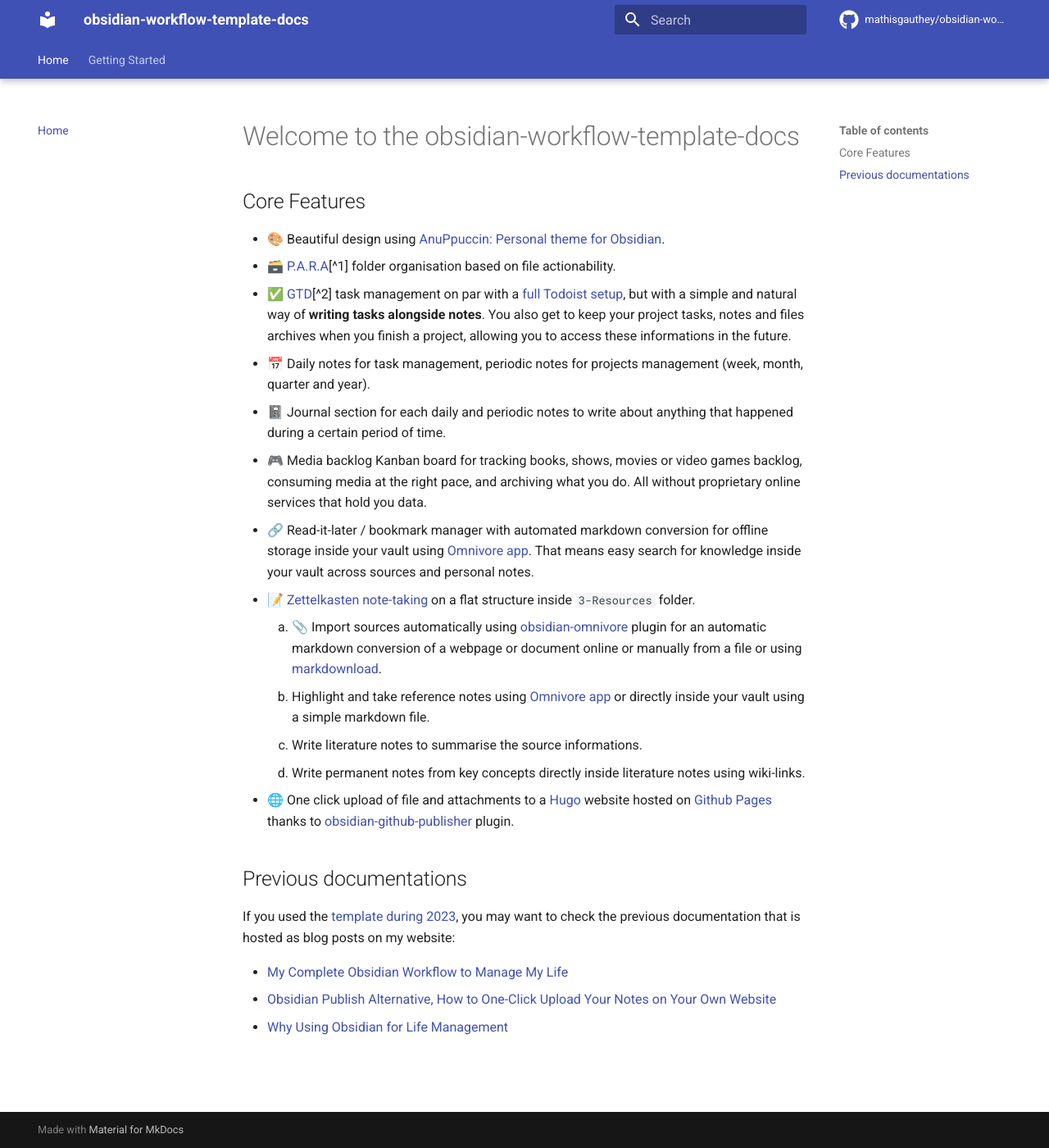
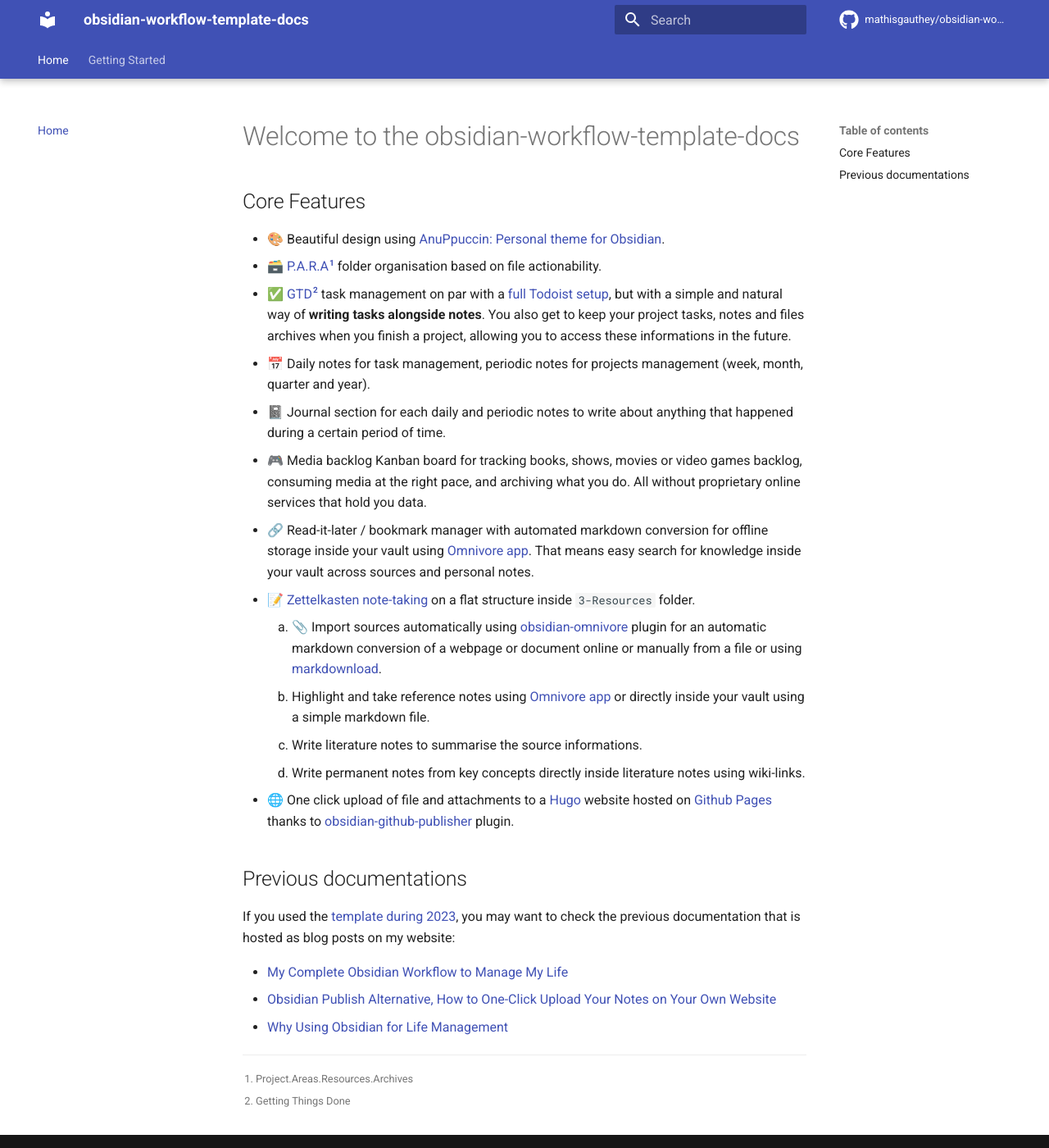
Before and after one commit to mathisgauthey/obsidian-workflow-template-docs, an MkDocs documentation site: the page built from docs/index.md, in a window 1280 px wide and 1400 px high. Shown: the whole window at 82% size. Built offline with MkDocs 1.6.1 and Material for MkDocs 9.7.7, drawn with Linux system fonts in a browser that asks for light colours; comment, search, counter and statistics services are not loaded.

Commit message:
added footnotes to Home index file

```diff
--- a/docs/index.md
+++ b/docs/index.md
@@ -23,3 +23,6 @@
 - [My Complete Obsidian Workflow to Manage My Life](https://mathisgauthey.github.io/my-complete-obsidian-workflow-to-manage-my-life/)
 - [Obsidian Publish Alternative, How to One-Click Upload Your Notes on Your Own Website](https://mathisgauthey.github.io/obsidian-publish-alternative-how-to-one-click-upload-your-notes-on-your-own-website/)
 - [Why Using Obsidian for Life Management](https://mathisgauthey.github.io/why-using-obsidian-for-life-management/)
+
+[^1]: Project.Areas.Resources.Archives
+[^2]: Getting Things Done
```
